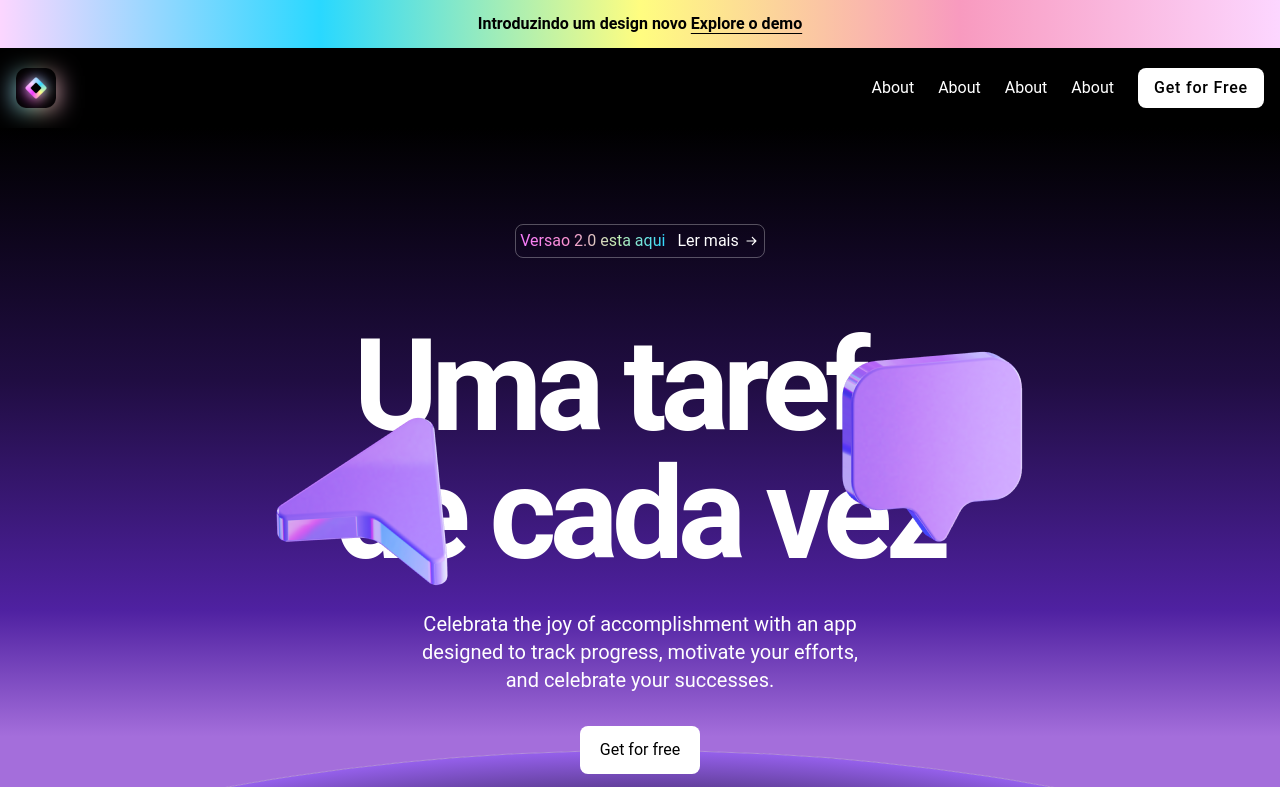
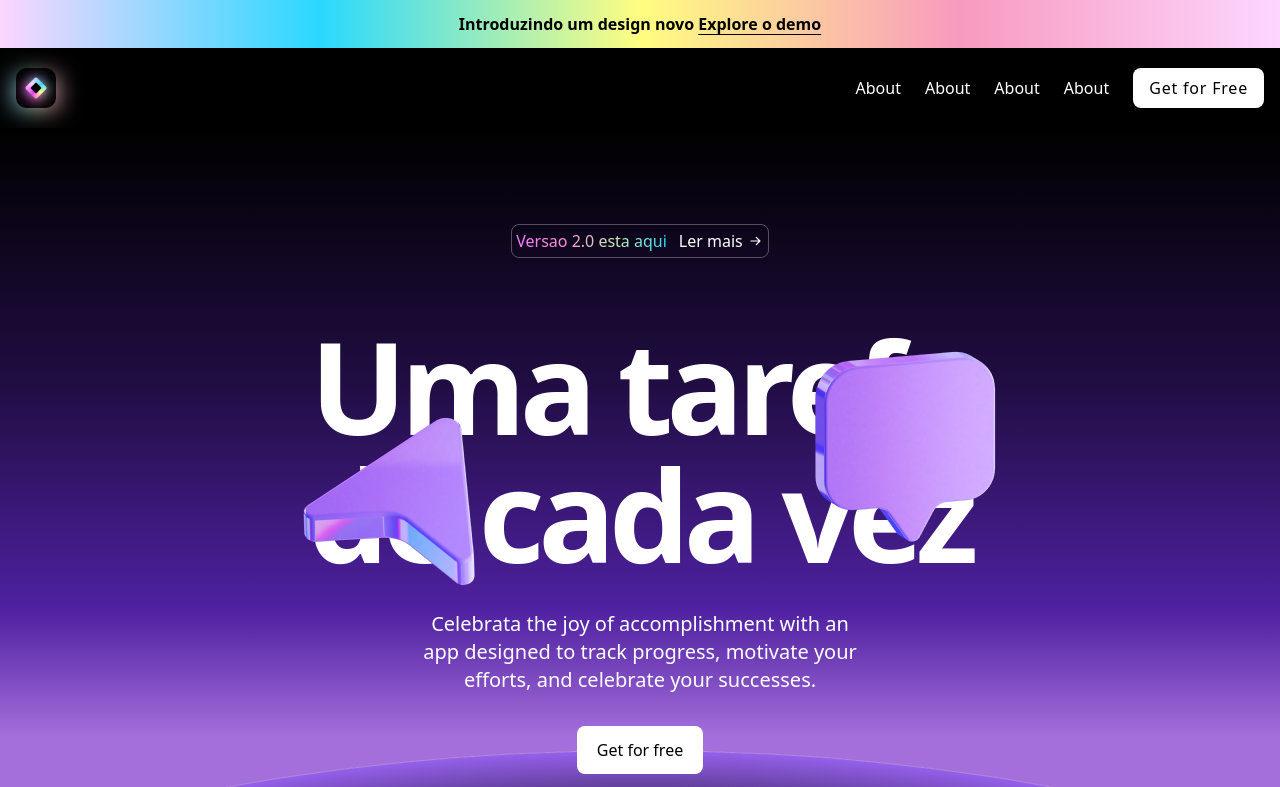
Before and after one commit to amakhoe/p2, a Next.js app: page / in a window 1280 px wide. Shown: the top 787 px of the page. Built offline with nearby package versions, Linux system fonts and the light colour scheme.

Commit message:
Update globals.css

```diff
--- a/src/app/globals.css
+++ b/src/app/globals.css
@@ -1,9 +1,3 @@
 @tailwind base;
 @tailwind components;
 @tailwind utilities;
-
-@import url('https://fonts.googleapis.com/css2?family=DM+Sans:ital,opsz,wght@0,9..40,100..1000;1,9..40,100..1000&family=Inter:ital,opsz,wght@0,14..32,100..900;1,14..32,100..900&family=Lato:ital,wght@0,100;0,300;0,400;0,700;0,900;1,100;1,300;1,400;1,700;1,900&family=Montserrat:ital,wght@0,100..900;1,100..900&family=Roboto:ital,wght@0,100..900;1,100..900&family=Space+Grotesk:wght@300..700&display=swap');
-
-body{
-    font-family: "Roboto", serif;
-}
```
